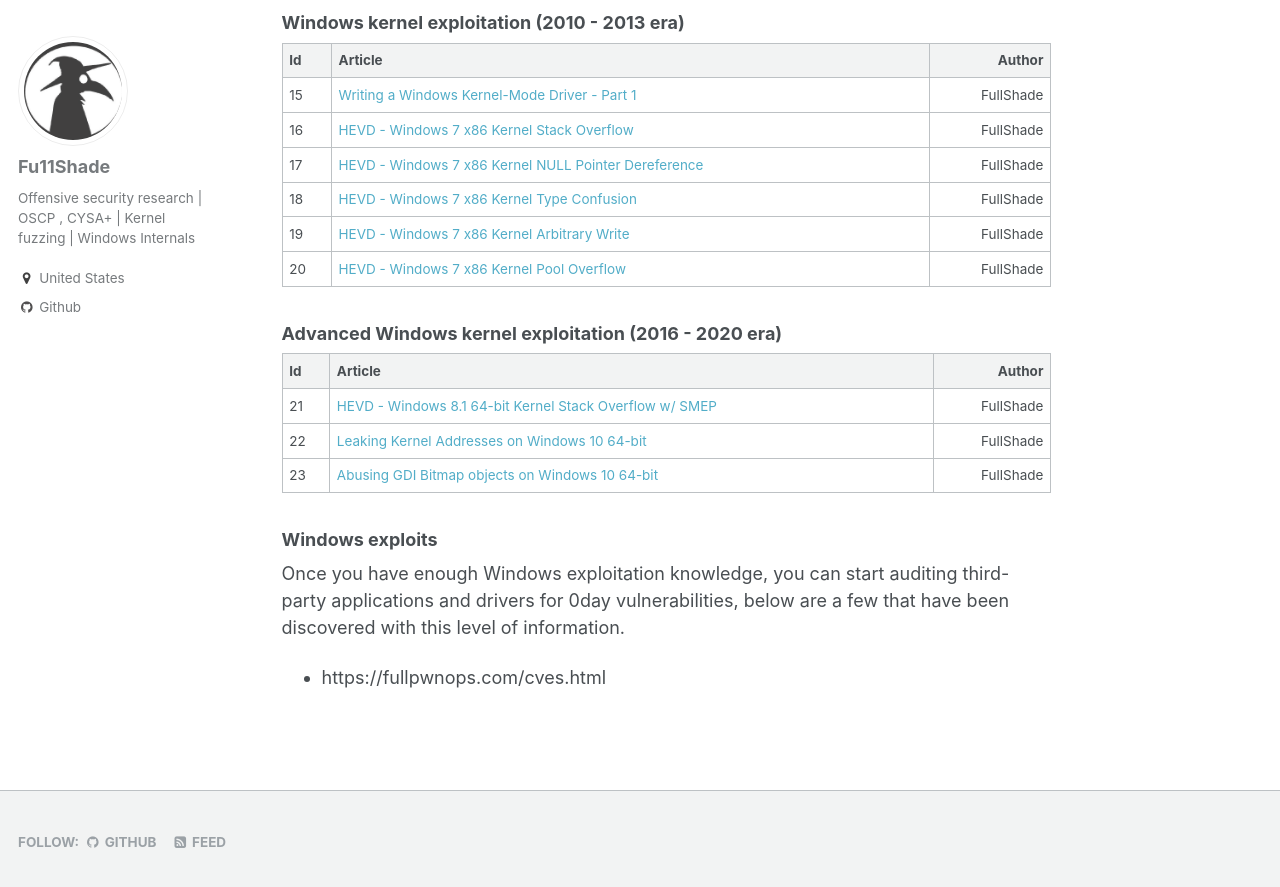
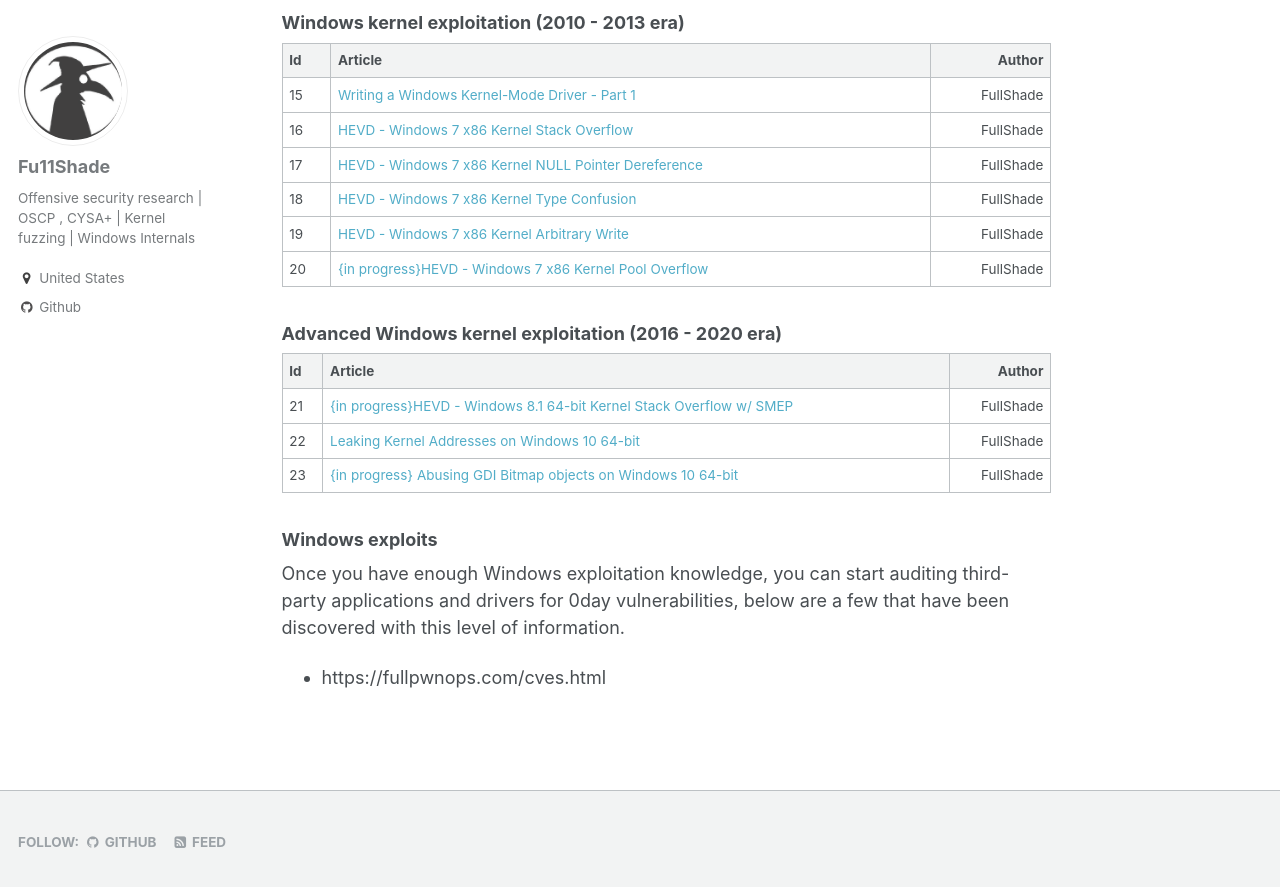
Before and after one commit to asdyxcyxc/FULLSHADE.github.io, a Jekyll site: the page built from _pages/windows-exploitation-pathway.md, in a window 1280 px wide and 900 px high, scrolled down 1302 px. Shown: the top 887 px of the window. Built offline with Jekyll 4.4.1, drawn with Linux system fonts in a browser that asks for light colours.

Commit message:
Update windows-exploitation-pathway.md

```diff
--- a/_pages/windows-exploitation-pathway.md
+++ b/_pages/windows-exploitation-pathway.md
@@ -49,15 +49,15 @@ This course can all be downloaded as a polished PDF book format [coming soon!] -
 | 17 | [HEVD - Windows 7 x86 Kernel NULL Pointer Dereference](https://fullpwnops.com/HEVD_null-pointer/) | FullShade |
 | 18 | [HEVD - Windows 7 x86 Kernel Type Confusion](https://fullpwnops.com/HEVD-typeconfusion/) | FullShade |
 | 19 | [HEVD - Windows 7 x86 Kernel Arbitrary Write](https://fullpwnops.com/HEVD-arbitraryoverwrite/) | FullShade |
-| 20 | [HEVD - Windows 7 x86 Kernel Pool Overflow](https://fullpwnops.com/HEVD-pool-overflow/) | FullShade |
+| 20 | [{in progress}HEVD - Windows 7 x86 Kernel Pool Overflow](https://fullpwnops.com/HEVD-pool-overflow/) | FullShade |
 
 ### Advanced Windows kernel exploitation (2016 - 2020 era)
 
 | Id | Article | Author  |
 |:---|:--------|--------:|
-| 21 | [HEVD - Windows 8.1 64-bit Kernel Stack Overflow w/ SMEP](https://fullpwnops.com/HEVD-stack-smep/) | FullShade |
+| 21 | [{in progress}HEVD - Windows 8.1 64-bit Kernel Stack Overflow w/ SMEP](https://fullpwnops.com/HEVD-stack-smep/) | FullShade |
 | 22 | [Leaking Kernel Addresses on Windows 10 64-bit](https://fullpwnops.com/Windows-10-kaslr-infoleak/) | FullShade |
-| 23 | [Abusing GDI Bitmap objects on Windows 10 64-bit](https://fullpwnops.com/gdi-exploitation/) | FullShade |
+| 23 | [{in progress} Abusing GDI Bitmap objects on Windows 10 64-bit](https://fullpwnops.com/gdi-exploitation/) | FullShade |
 
 ### Windows exploits
 
```
